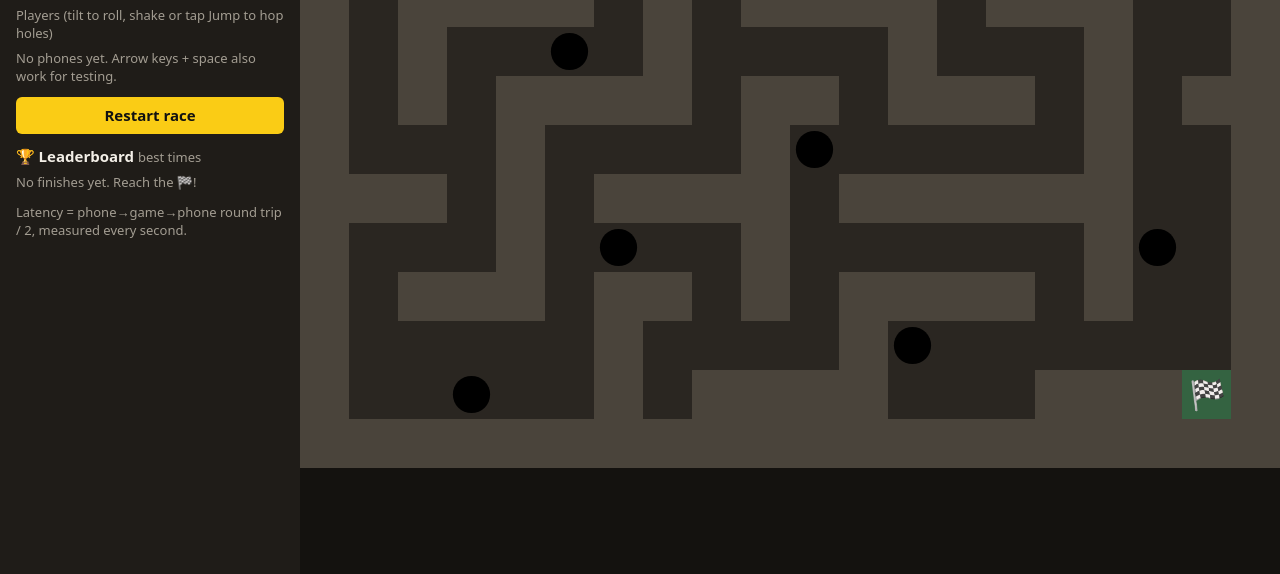
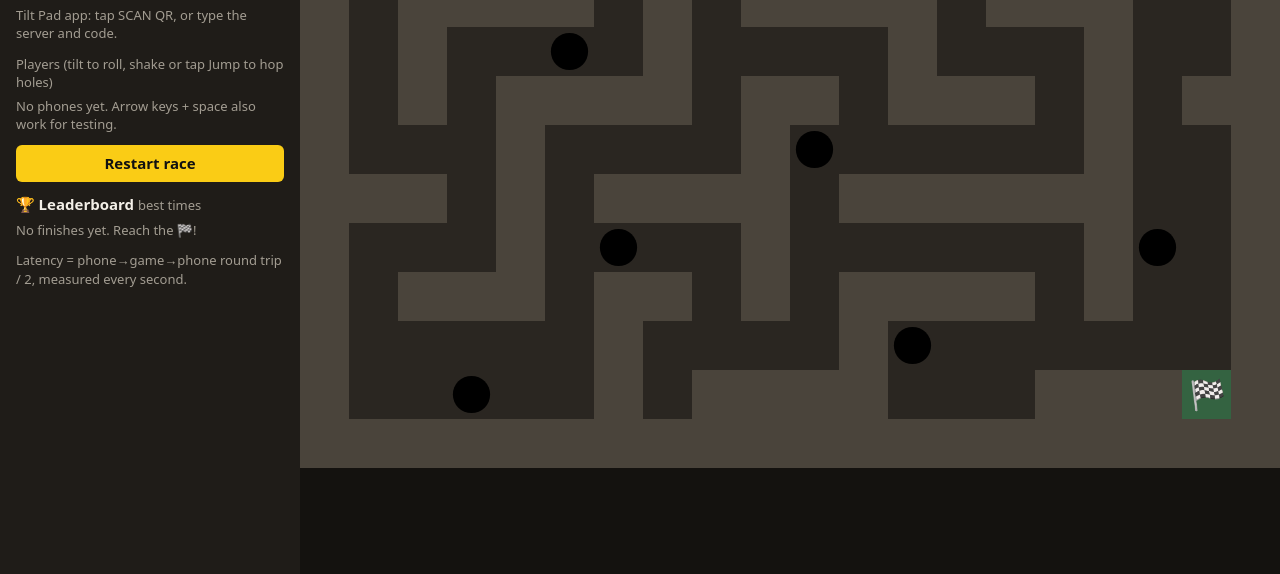
Before and after one commit to TowVansh/vinnovate-motion-controller, a website: page public/index.html in a window 1280 px wide. Shown: the part 226-800 px from the top of the page. Drawn offline with Linux system fonts and the light colour scheme.

Commit message:
README: Android app download, setup and build steps; game shows the server address for the app

```diff
--- a/public/index.html
+++ b/public/index.html
@@ -31,6 +31,7 @@
   <div id="qr"></div>
   <div class="code" id="code">····</div>
   <a id="padLink" class="muted" target="_blank"></a>
+  <div class="muted" id="appInfo">Tilt Pad app: tap SCAN QR, or type the server and code.</div>
   <div>
     <div class="muted" style="margin-bottom:6px">Players (tilt to roll, shake or tap Jump to hop holes)</div>
     <div id="players"><div class="muted">No phones yet. Arrow keys + space also work for testing.</div></div>
@@ -122,6 +123,7 @@ async function showPairing() {
   const url = `${padBase || location.origin}/pad.html?room=${code}${wsUrl ? '&ws=' + encodeURIComponent(wsUrl) : ''}`;
   document.getElementById('code').textContent = code;
   const a = document.getElementById('padLink'); a.href = a.textContent = url;
+  document.getElementById('appInfo').textContent = 'Tilt Pad app: tap SCAN QR, or type server ' + (wsUrl ? wsUrl.replace('ws://', '') : location.host) + ' and code ' + code;
   const q = document.getElementById('qr'); q.innerHTML = '';
   if (window.QRCode) new QRCode(q, { text: url, width: 180, height: 180 });
 }
```
Also changed, not shown: README.md.
